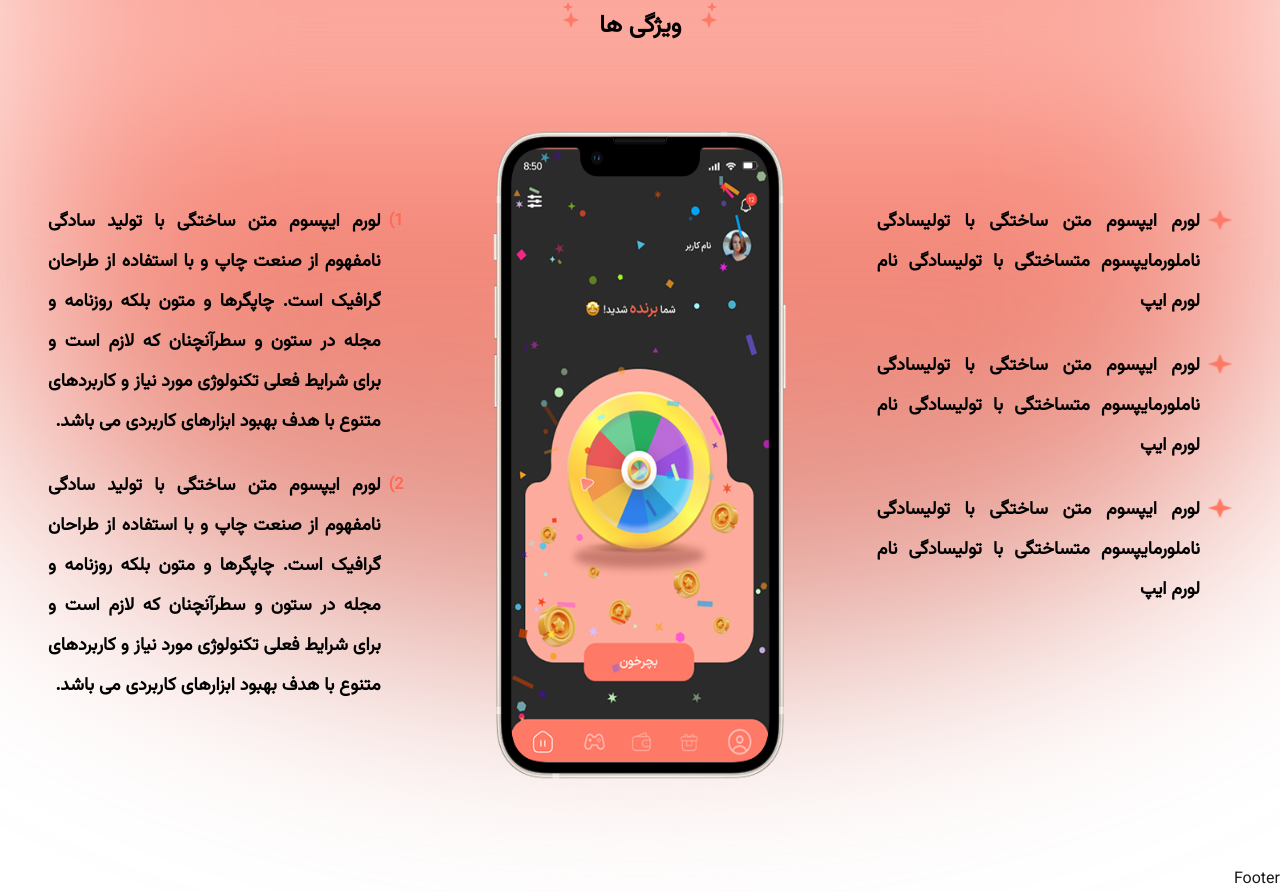
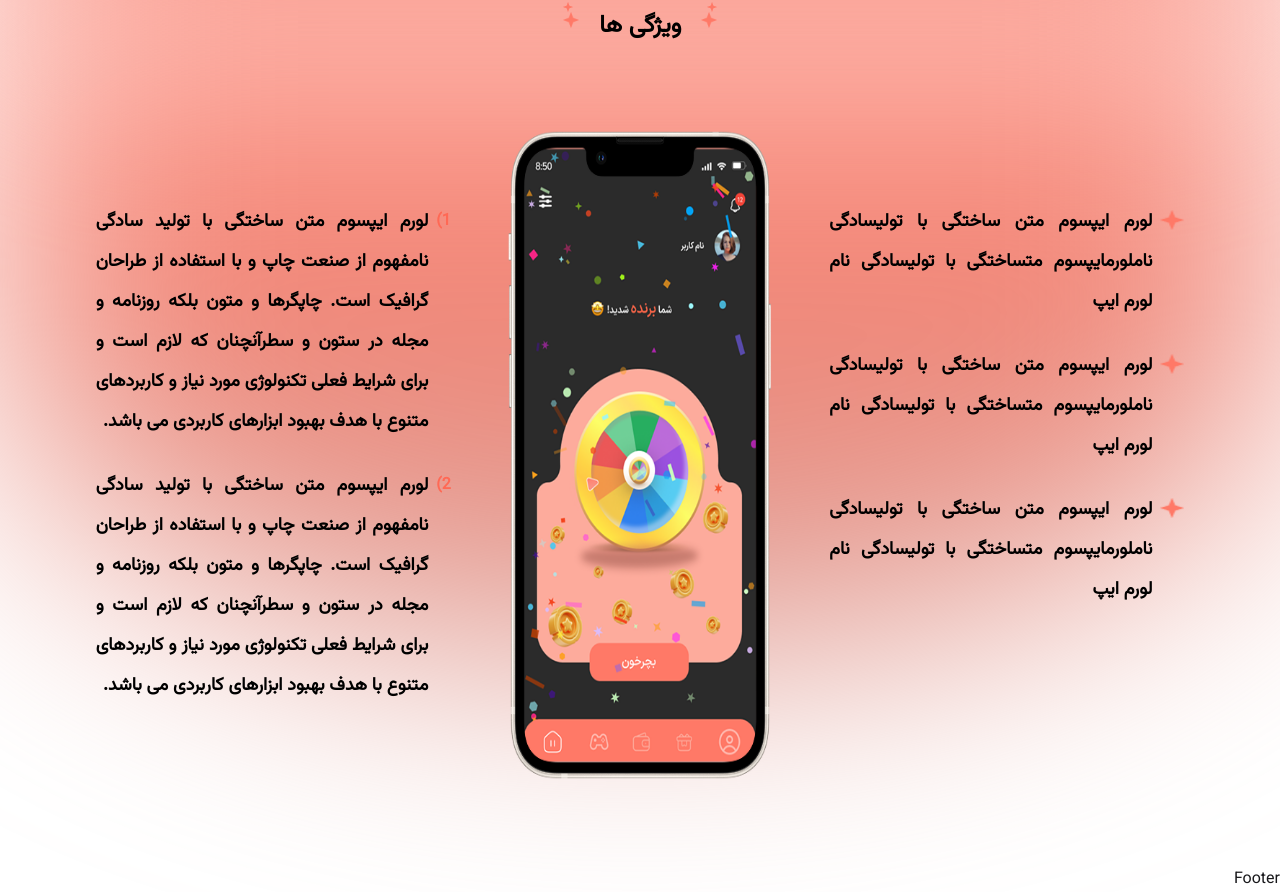
Before and after one commit to buordino/landing, a Next.js app: page / in a window 1280 px wide. Shown: the part 755-1647 px from the top of the page. Built offline with nearby package versions, Linux system fonts and the light colour scheme.

Commit message:
change ui

```diff
--- a/app/_components/FeatureContent.tsx
+++ b/app/_components/FeatureContent.tsx
@@ -3,7 +3,7 @@ import FeatureTexts from "./FeatureTexts";
 
 const FeatureContent = () => {
   return (
-    <div className="flex flex-col 2lg:flex-row items-start justify-between gap-6">
+    <div className="flex flex-col 2lg:flex-row items-start justify-center gap-14">
       <div className="2lg:w-[30%] pt-2 2lg:pt-18">
         <FeatureTexts
           symbol="star"
@@ -14,10 +14,10 @@ const FeatureContent = () => {
           ]}
         />
       </div>
-      <div className="h-[600px] 2lg:h-[650px] relative w-[300px] mx-auto 2lg:mx-0 2lg:w-[25%]">
+      <div className="h-[600px] 2lg:h-[650px] relative w-[300px] mx-auto 2lg:mx-0 2lg:w-[22.5%]">
         <Image
           fill
-          className="object-center"
+          className="object-fill"
           alt="mobile-img"
           src={"/images/Group-41.png"}
         />
```
